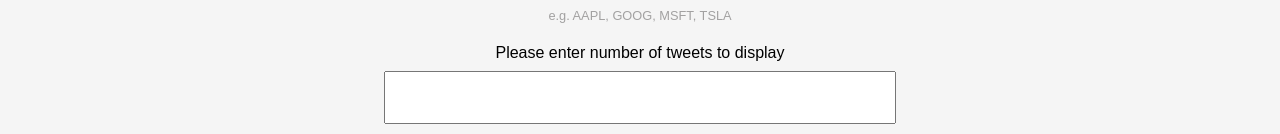
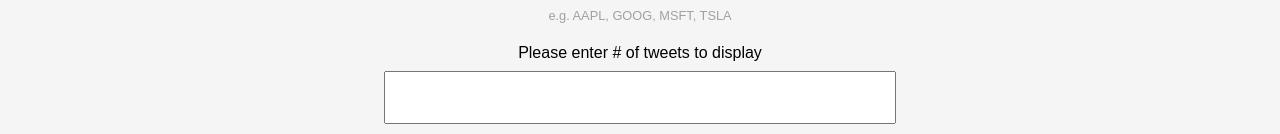
Before and after one commit to mjhughes707/stocker, a React (Create React App) app: page / in a window 1280 px wide. Shown: the part 209-343 px from the top of the page. Built offline with nearby package versions, Linux system fonts and the light colour scheme.

Commit message:
began attempt at automatic refresh - commented out progress

```diff
--- a/src/App.js
+++ b/src/App.js
@@ -33,6 +33,20 @@ function App() {
     setTweets(newTweets);
   };
 
+  // @todo - attempting to set up an automatic refresh
+
+  // useEffect((symbols, numTweets) => {
+  //   const interval = setInterval(tweets => {
+  //     if (tweets === undefined) {
+  //       console.log("Stopped");
+  //       console.log(tweets);
+  //       return;
+  //     }
+  //     getTweets(symbols, numTweets);
+  //   }, 5000);
+  //   return () => clearInterval(interval);
+  // });
+
   return (
     <Fragment>
       <Header />
@@ -42,9 +56,7 @@ function App() {
           <section key={index}>
             <h2 className="section-title">{obj.title}</h2>
             <p className="section-intro">
-              {tweets.length > 0
-                ? `Displaying the ${obj.tweets.length} most recent tweets`
-                : "No tweets found"}
+              {`Displaying the ${obj.tweets.length} most recent tweets`}
             </p>
             <input
               type="submit"
--- a/src/components/Form.js
+++ b/src/components/Form.js
@@ -31,9 +31,7 @@ const Form = ({ getTweets }) => {
           <small>e.g. AAPL, GOOG, MSFT, TSLA</small>
         </div>
         <div>
-          <h4 className="form-header">
-            Please enter number of tweets to display
-          </h4>
+          <h4 className="form-header">Please enter # of tweets to display</h4>
           <input
             className="num-form-field"
             type="text"
```
